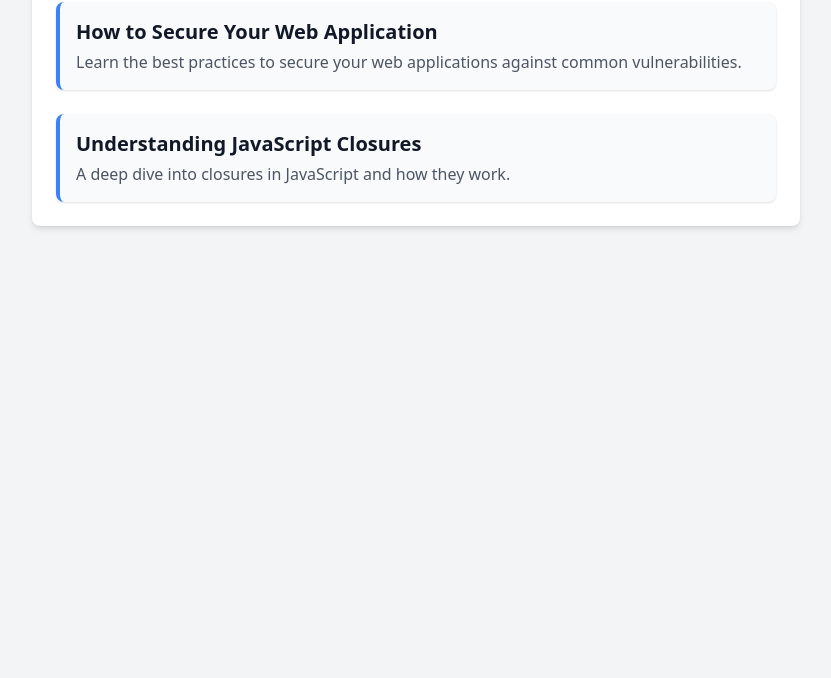
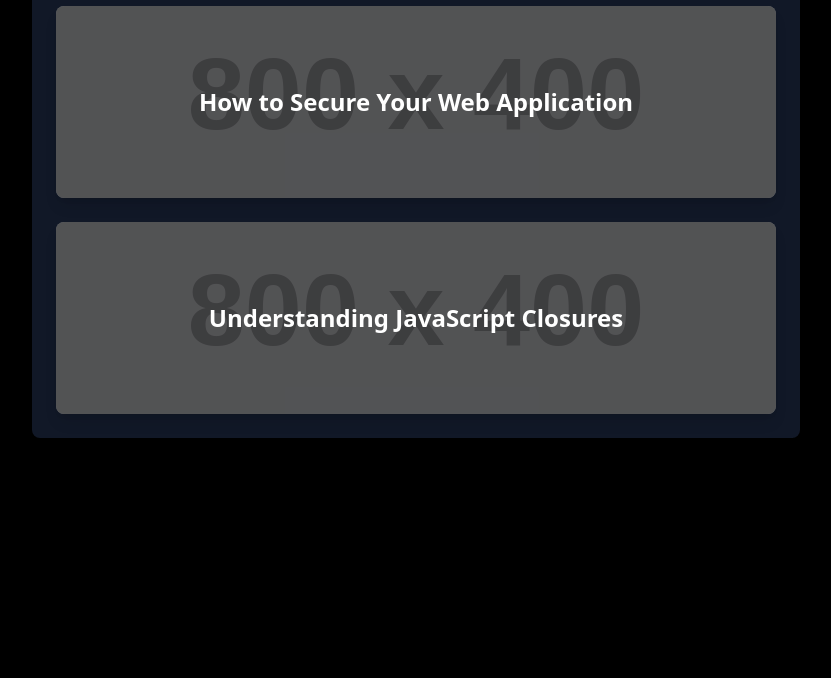
Before and after one commit to nitesh0018/nitesh0018.github.io, a plain HTML site: page test.html in a window 1280 px wide. Shown: the part 122-800 px from the top of the page, without its empty margins (224-1055 px from the left). Drawn offline with nearby package versions, Linux system fonts and the light colour scheme; placeholder pictures from the web are drawn by us.

Commit message:
Update test.html

```diff
--- a/test.html
+++ b/test.html
@@ -6,19 +6,23 @@
     <title>WriteUp Hub</title>
     <script src="https://cdn.tailwindcss.com"></script>
 </head>
-<body class="bg-gray-100">
-    <div class="max-w-3xl mx-auto my-10 p-6 bg-white rounded-lg shadow-md">
-        <h1 class="text-3xl font-bold text-center text-gray-800 mb-6">WriteUp Hub</h1>
+<body class="bg-black text-white">
+    <div class="max-w-3xl mx-auto my-10 p-6 bg-gray-900 rounded-lg shadow-md">
+        <h1 class="text-4xl font-bold text-center mb-6">WriteUp Hub</h1>
 
         <div class="space-y-6">
-            <div class="p-4 bg-gray-50 border-l-4 border-blue-500 rounded-lg shadow">
-                <h2 class="text-xl font-semibold text-gray-900"><a href="#" class="hover:underline">How to Secure Your Web Application</a></h2>
-                <p class="text-gray-600 mt-1">Learn the best practices to secure your web applications against common vulnerabilities.</p>
+            <div class="relative overflow-hidden rounded-lg shadow-lg">
+                <img src="https://via.placeholder.com/800x400" alt="Writeup Image" class="w-full h-48 object-cover opacity-80">
+                <div class="absolute inset-0 bg-black bg-opacity-50 flex items-center justify-center">
+                    <h2 class="text-2xl font-semibold text-white"><a href="#" class="hover:underline">How to Secure Your Web Application</a></h2>
+                </div>
             </div>
 
-            <div class="p-4 bg-gray-50 border-l-4 border-blue-500 rounded-lg shadow">
-                <h2 class="text-xl font-semibold text-gray-900"><a href="#" class="hover:underline">Understanding JavaScript Closures</a></h2>
-                <p class="text-gray-600 mt-1">A deep dive into closures in JavaScript and how they work.</p>
+            <div class="relative overflow-hidden rounded-lg shadow-lg">
+                <img src="https://via.placeholder.com/800x400" alt="Writeup Image" class="w-full h-48 object-cover opacity-80">
+                <div class="absolute inset-0 bg-black bg-opacity-50 flex items-center justify-center">
+                    <h2 class="text-2xl font-semibold text-white"><a href="#" class="hover:underline">Understanding JavaScript Closures</a></h2>
+                </div>
             </div>
         </div>
     </div>
```
